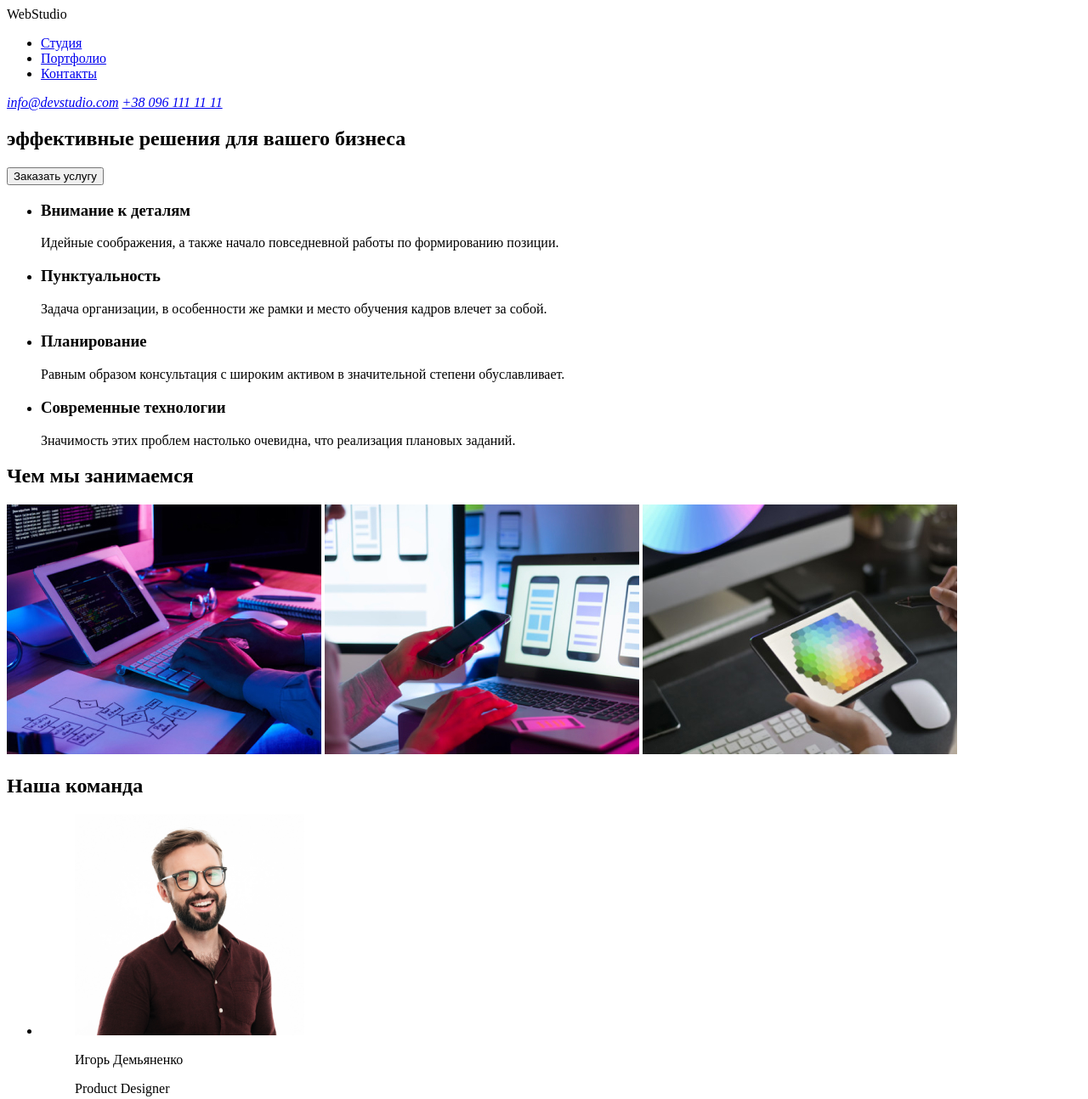
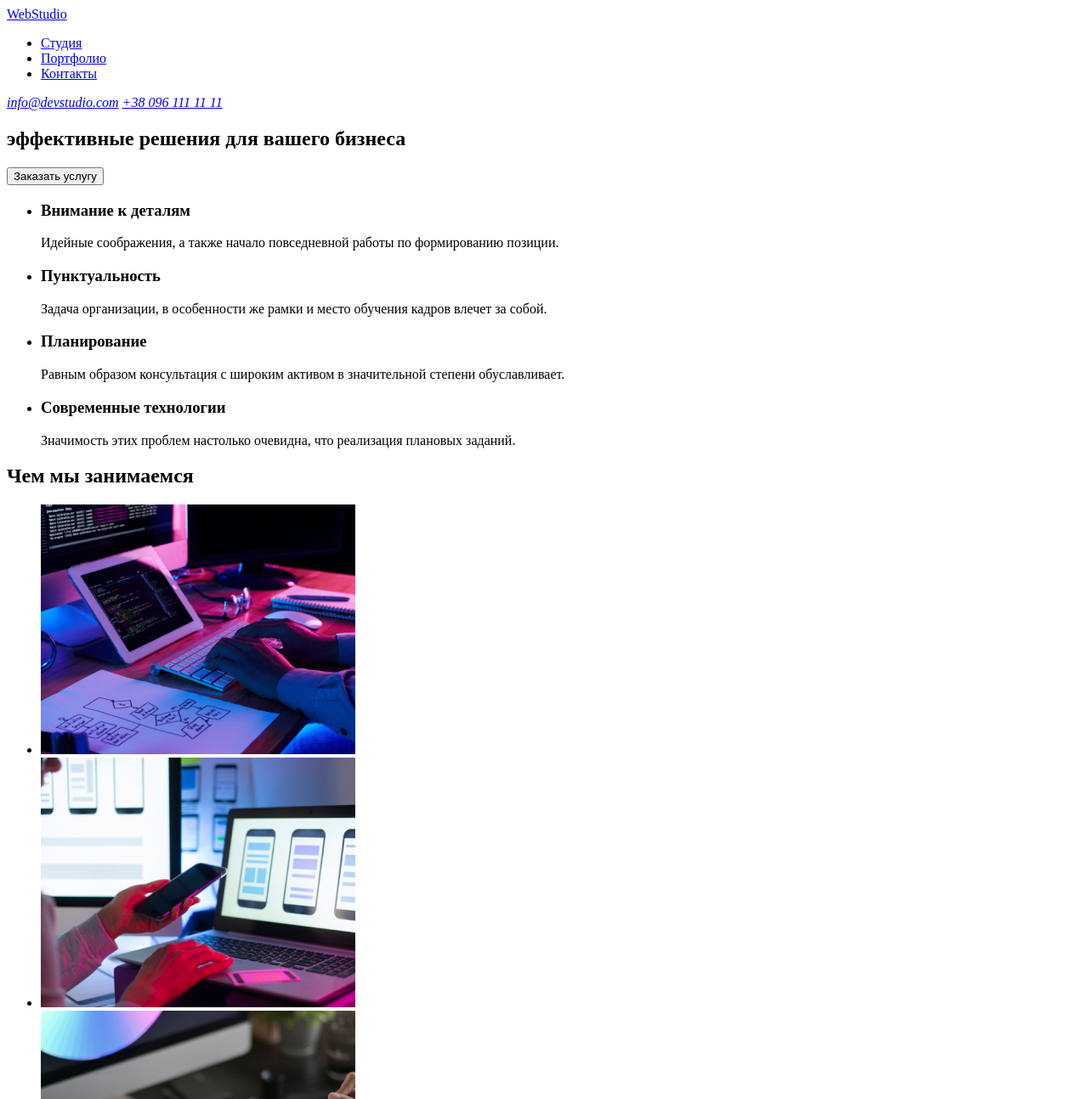
Before and after one commit to PavelBulaienko/goit-markup-hw-01, a plain HTML site: page index.html in a window 1280 px wide. Shown: the top 1294 px of the page at 85% size. Drawn offline with Linux system fonts and the light colour scheme.

Commit message:
Перенес лого в nav и сделал ссылкой, сделал картинки в секции портфолио списком

```diff
--- a/index.html
+++ b/index.html
@@ -7,8 +7,8 @@
   </head>
   <body>
     <header>
-      <span>WebStudio</span>
       <nav>
+        <a href="./">WebStudio</a>
         <ul>
           <li><a href="./">Студия</a></li>
           <li><a href="#portfolio">Портфолио</a></li>
@@ -51,48 +51,42 @@
 
       <section>
         <h2>Чем мы занимаемся</h2>
-        <img src="images/work/img1.jpg" alt="pict1" />
-        <img src="images/work/img2.jpg" alt="pict2" />
-        <img src="images/work/img3.jpg" alt="pict3" />
+        <ul>
+          <li><img src="images/work/img1.jpg" alt="pict1" width="370" height="294"/></li>
+          <li><img src="images/work/img2.jpg" alt="pict2" width="370" height="294"/></li>
+          <li><img src="images/work/img3.jpg" alt="pict3" width="370" height="294"/></li>
+        </ul>
       </section>
       <section>
         <h2>Наша команда</h2>
         <ul>
           <li>
-            <figure>
             <img src="images/team/img1.jpg" alt="team1" width="270" height="260" />
             <figcaption>
               <p>Игорь Демьяненко</p>
               <p>Product Designer</p>
             </figcaption>
-          </figure>
         </li>
           <li>
-            <figure>
             <img src="images/team/img2.jpg" alt="team2" width="270" height="260" />
             <figcaption>
               <p>Ольга Репина</p>
               <p>Frontend Developer</p>
             </figcaption>
-          </figure>
         </li>
           <li>
-          <figure>
             <img src="images/team/img3.jpg" alt="team3" width="270" height="260" />
             <figcaption>
               <p>Николай Тарасов</p>
               <p>Marketing</p>
             </figcaption>
-          </figure>
           </li>
           <li>
-            <figure>
               <img src="images/team/img4.jpg" alt="team4" width="270" height="260" />
               <figcaption>
                 <p>Михаил Ермаков</p>
                 <p>UI Designer</p>
               </figcaption>
-            </figure>
           </li>
         </ul>
       </section>
```
